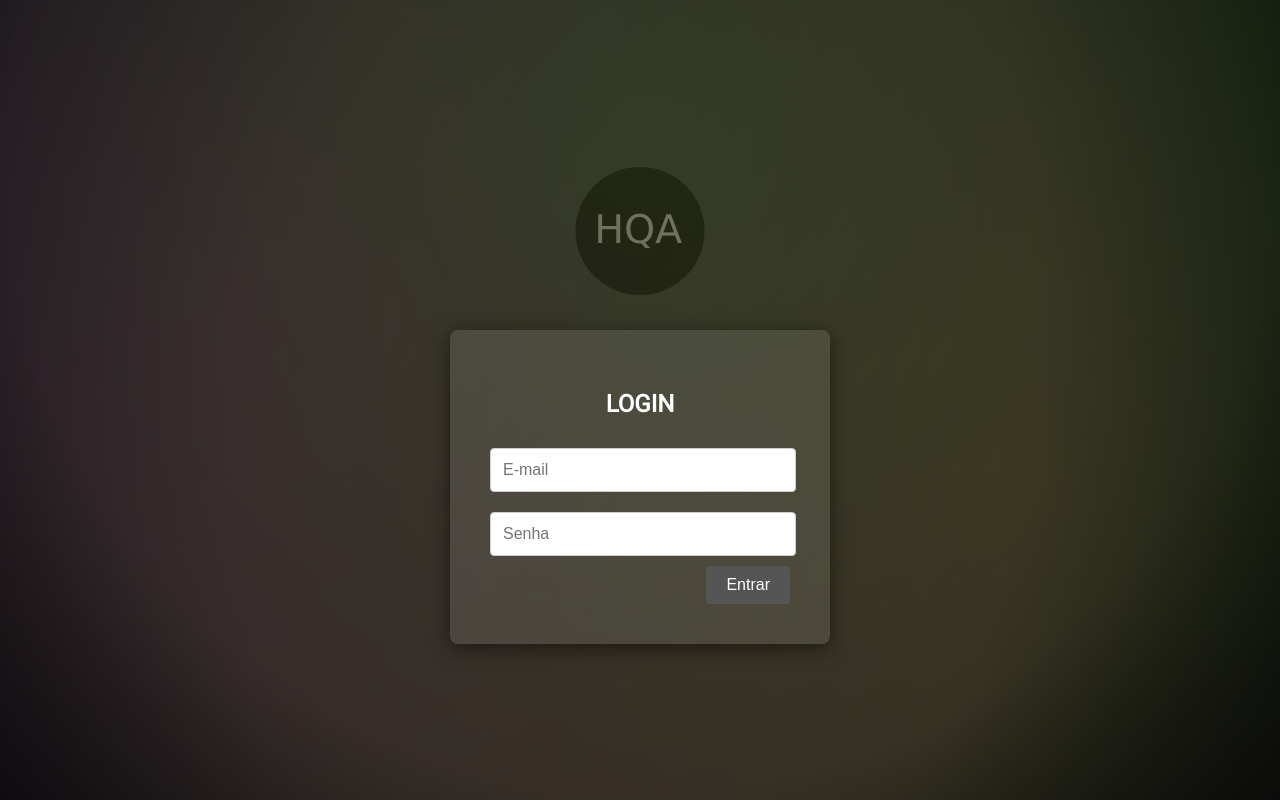
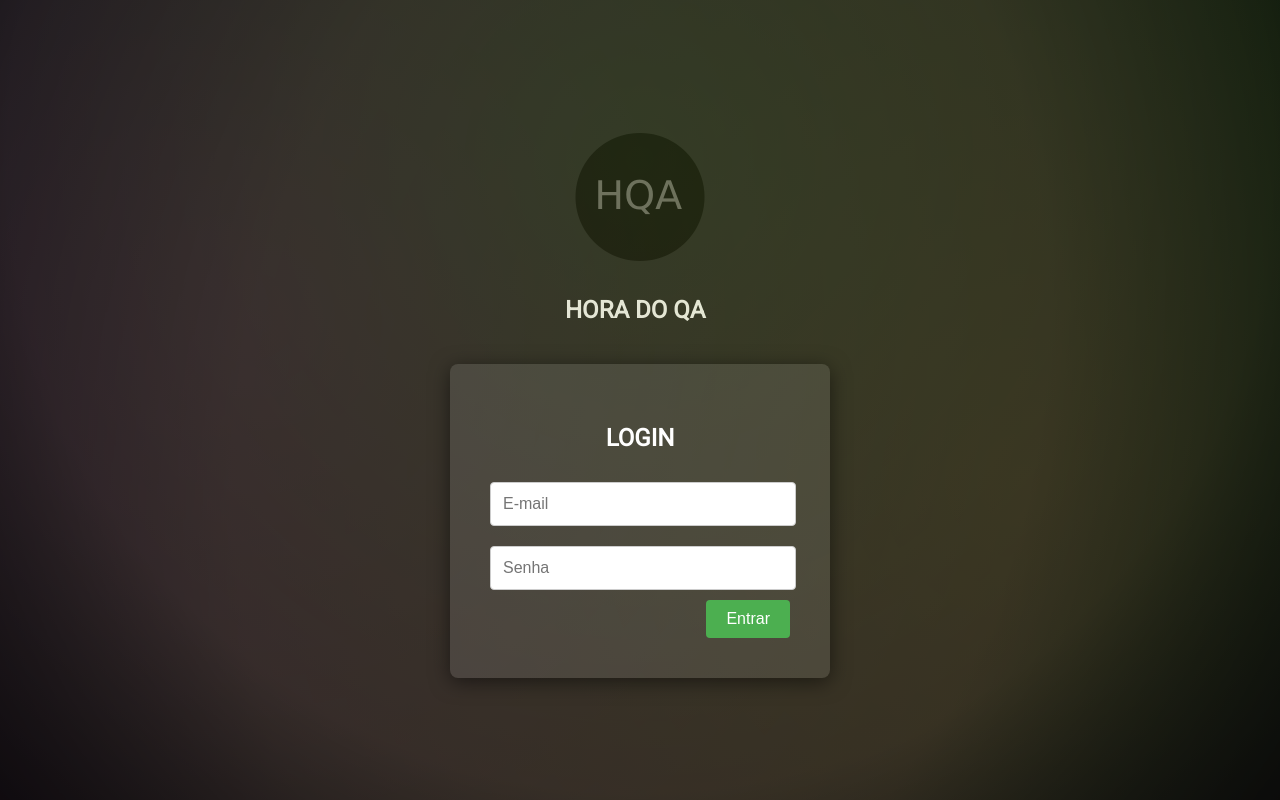
Before and after one commit to rafaelbpmt/login-horadoqa, a plain HTML site: page index.html in a window 1280 px wide. Drawn offline with Linux system fonts and the light colour scheme.

Commit message:
adicionando h2 e mudando cor do botão

```diff
--- a/index.html
+++ b/index.html
@@ -4,13 +4,14 @@
 <head>
     <meta charset="UTF-8">
     <meta name="viewport" content="width=device-width, initial-scale=1.0">
-    <title>Tela de Login</title>
+    <title>Hora do QA</title>
     <link rel="stylesheet" href="style.css">
     <link href="https://fonts.googleapis.com/css2?family=Roboto:wght@400&display=swap" rel="stylesheet">
 </head>
 <body>
     <div class="image-container">
         <img src="hqa.png" alt="HQA">
+        <h2>Hora do QA</h2>
     </div>
 
     <div class="login-container">
--- a/style.css
+++ b/style.css
@@ -71,7 +71,7 @@ input[type="password"]:focus {
 button {
     width: auto; /* Botão menor */
     padding: 10px 20px;
-    background-color: #555; /* Cinza escuro */
+    background-color: #4CAF50;
     color: white;
     border: none;
     border-radius: 4px;
```
